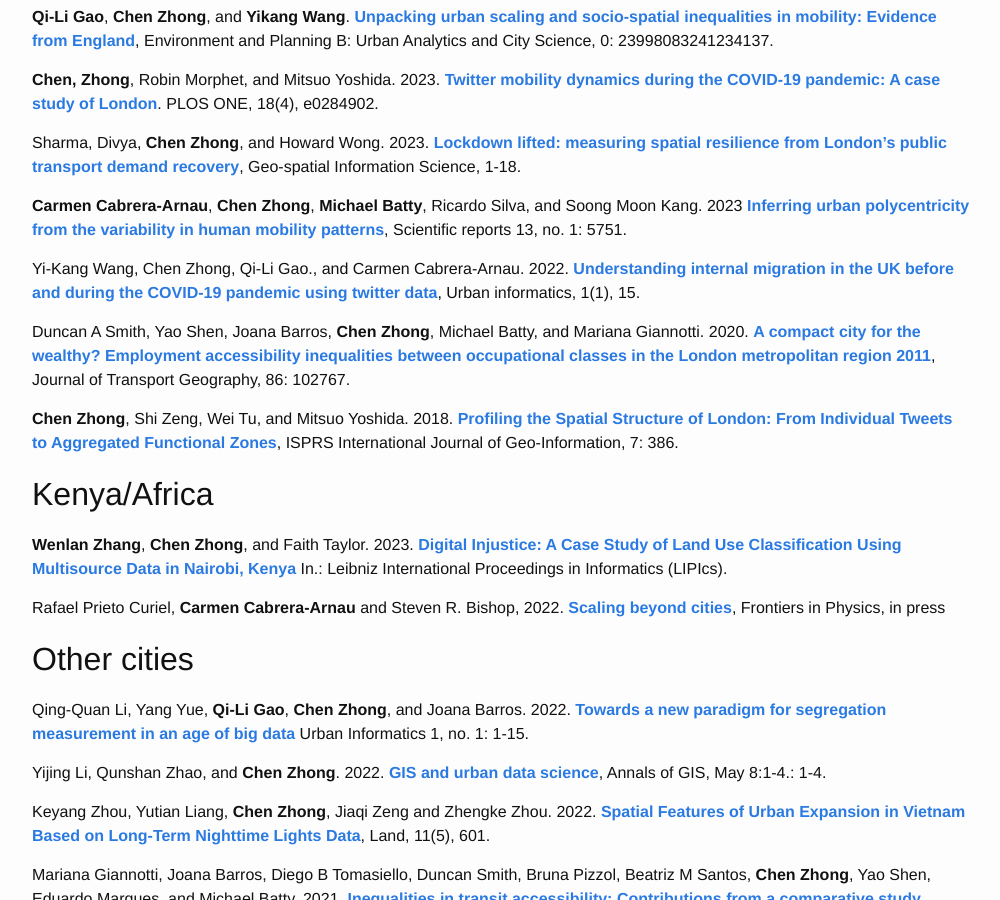
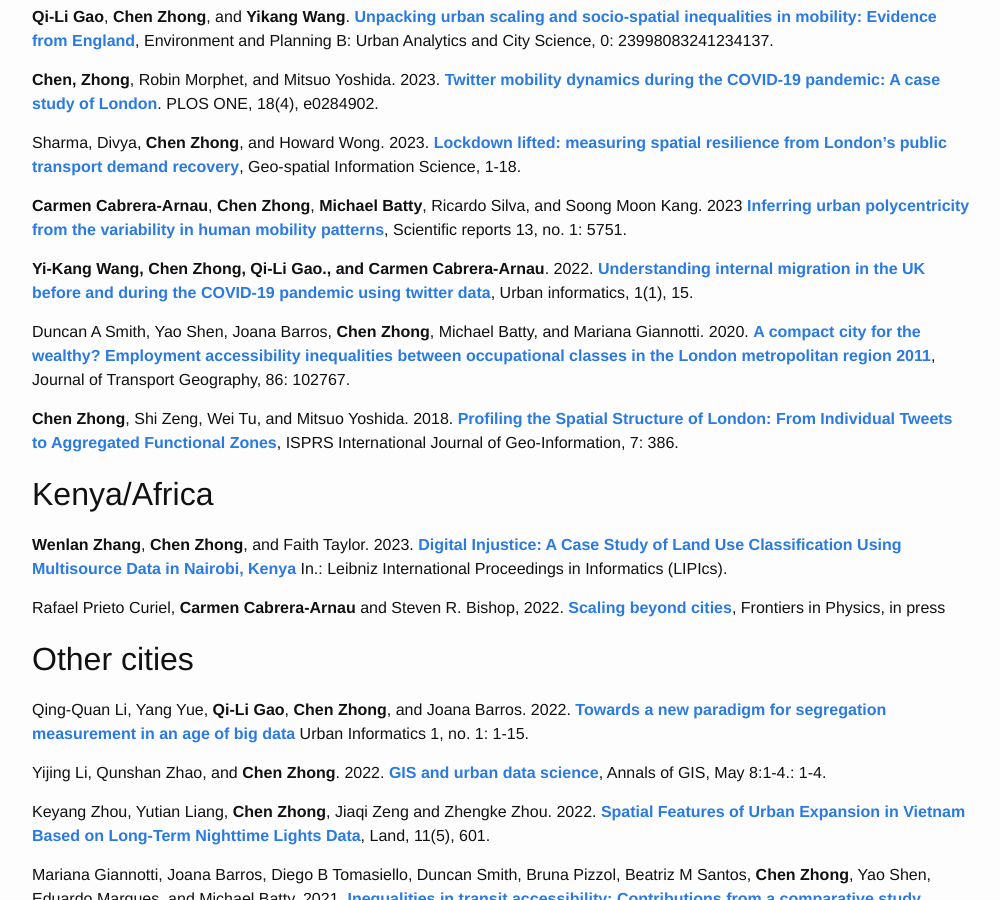
Before and after one commit to c-zhong-ucl-ac-uk/realTRIPS, a Jekyll site: the page built from publications.md, in a window 1280 px wide and 900 px high, scrolled down 886 px. Shown: the whole window, without its empty margins (138-1138 px from the left). Built offline with Jekyll 4.4.1, drawn with Linux system fonts in a browser that asks for light colours.

```diff
--- a/publications.md
+++ b/publications.md
@@ -35,7 +35,7 @@ Sharma, Divya, **Chen Zhong**, and Howard Wong. 2023. [**Lockdown lifted: measur
 
 **Carmen Cabrera-Arnau**, **Chen Zhong**, **Michael Batty**, Ricardo Silva, and Soong Moon Kang. 2023 [**Inferring urban polycentricity from the variability in human mobility patterns**](https://www.nature.com/articles/s41598-023-33003-7), Scientific reports 13, no. 1: 5751.
 
-Yi-Kang Wang, Chen Zhong, Qi‐Li Gao., and Carmen Cabrera-Arnau. 2022. [**Understanding internal migration in the UK before and during the COVID-19 pandemic using twitter data**](https://link.springer.com/article/10.1007/s44212-022-00018-w), Urban informatics, 1(1), 15.
+**Yi-Kang Wang, Chen Zhong, Qi‐Li Gao., and Carmen Cabrera-Arnau**. 2022. [**Understanding internal migration in the UK before and during the COVID-19 pandemic using twitter data**](https://link.springer.com/article/10.1007/s44212-022-00018-w), Urban informatics, 1(1), 15.
 
 Duncan A Smith, Yao Shen, Joana Barros, **Chen Zhong**, Michael Batty, and Mariana Giannotti. 2020. [**A compact city for the wealthy? Employment accessibility inequalities between occupational classes in the London metropolitan region 2011**](https://doi.org/10.1016/j.jtrangeo.2020.102767), Journal of Transport Geography, 86: 102767.
 
```
